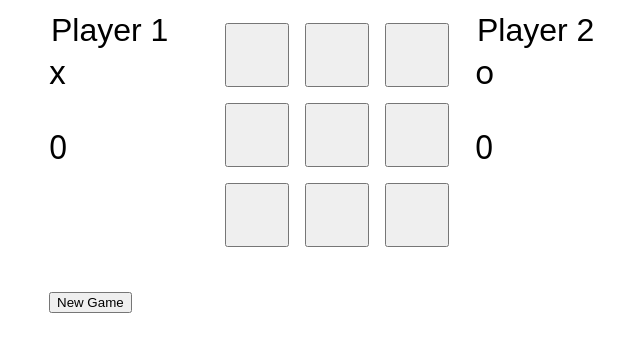
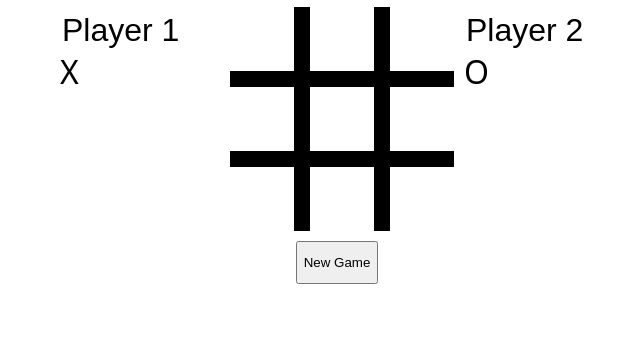
Before and after one commit to mdmn07C5/tic-tac-toe, a plain HTML site: page index.html in a window 1280 px wide. Shown: the part 54-406 px from the top of the page, without its empty margins (303-943 px from the left). Drawn offline with Linux system fonts and the light colour scheme.

Commit message:
Adds some styling

```diff
--- a/index.html
+++ b/index.html
@@ -15,14 +15,12 @@
         <div id="p1">
             <input type="text" value="Player 1" id="p1-name">
             <div class="symbol"></div>
-            <p>0</p>
         </div>
         <div id="game-board">
         </div>
         <div id="p2">
             <input type="text" value="Player 2" id="p2-name">
             <div class="symbol"></div>
-            <p>0</p>
         </div>
         <div id="footer">
             <button id="new-game-button">New Game</button>
--- a/script.js
+++ b/script.js
@@ -85,8 +85,8 @@ const GameController = function (display, board) {
     let currentPlayer = players[currentPlayerIndex];
 
     const init = () => {
-        const p1 = createPlayer('Player 1', 'x');
-        const p2 = createPlayer('Player 2', 'o');
+        const p1 = createPlayer('Player 1', 'X');
+        const p2 = createPlayer('Player 2', 'O');
         document.querySelector('#p1 > .symbol').textContent = `${p1.mark}`;
         document.querySelector('#p2 > .symbol').textContent = `${p2.mark}`;
         document.querySelector('#p1-name').onchange = (e) => {
@@ -115,6 +115,7 @@ const GameController = function (display, board) {
     const playTurn = (xstr, ystr) => {
         const x = Number.parseInt(xstr);
         const y = Number.parseInt(ystr);
+
         currentPlayer = players[currentPlayerIndex];
         display.updateResult(`${currentPlayer.getName()}'s turn`)
 
@@ -125,7 +126,7 @@ const GameController = function (display, board) {
             display.disableCells();
             display.updateResult(`${currentPlayer.getName()} (${currentPlayer.mark}) wins`);
         }
-        console.log(currentPlayer.name);
+
         currentPlayerIndex = (currentPlayerIndex + 1) % 2;
     }
 
--- a/style.css
+++ b/style.css
@@ -30,7 +30,9 @@ body {
     grid-template-columns: repeat(3, 1fr);
     grid-template-rows: repeat(3, 1fr);
     gap: .5em;
-    padding: .5em;
+
+    background-color: black;
+    border-left: 10px solid white;
 }
 
 #p1 {
@@ -54,6 +56,8 @@ body {
 #footer {
     grid-column: 1 / 4;
     grid-row: 3 / 4;
+    display: grid;
+    justify-content: center;
 }
 
 .cell {
@@ -61,4 +65,7 @@ body {
     font-size: xx-large;
     height: 2rem;
     width: 2rem;
+    border: none;
+    background-color: white;
+    color: black;
 }
```
